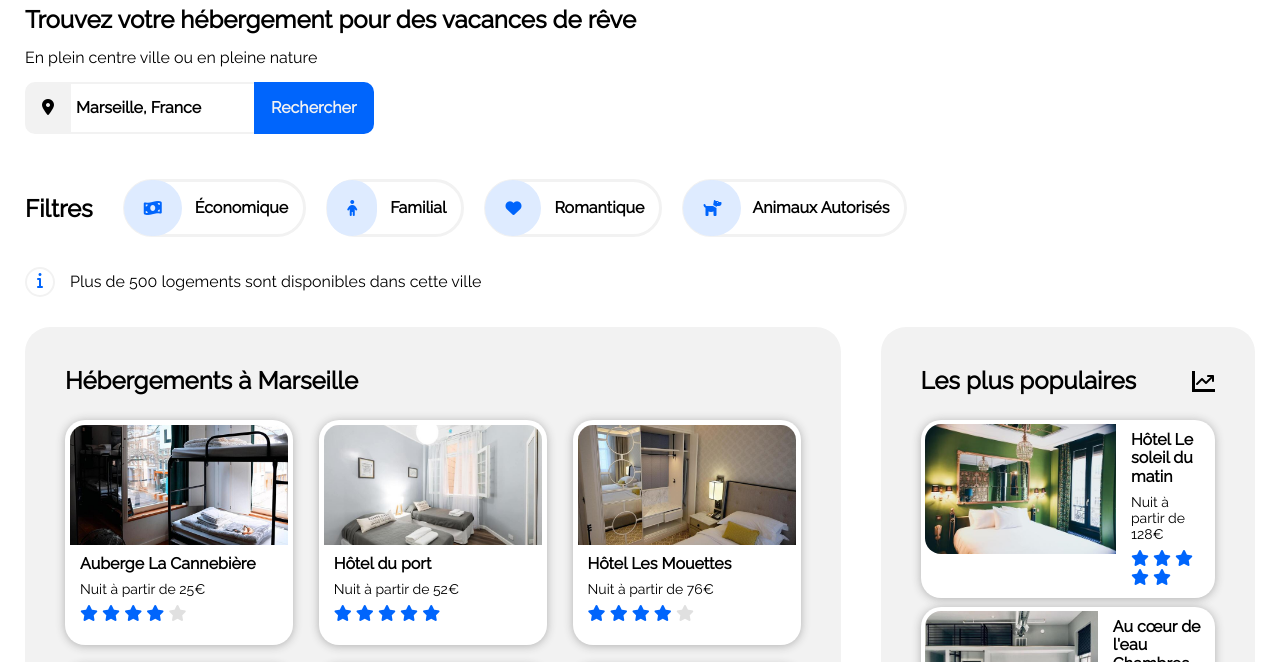
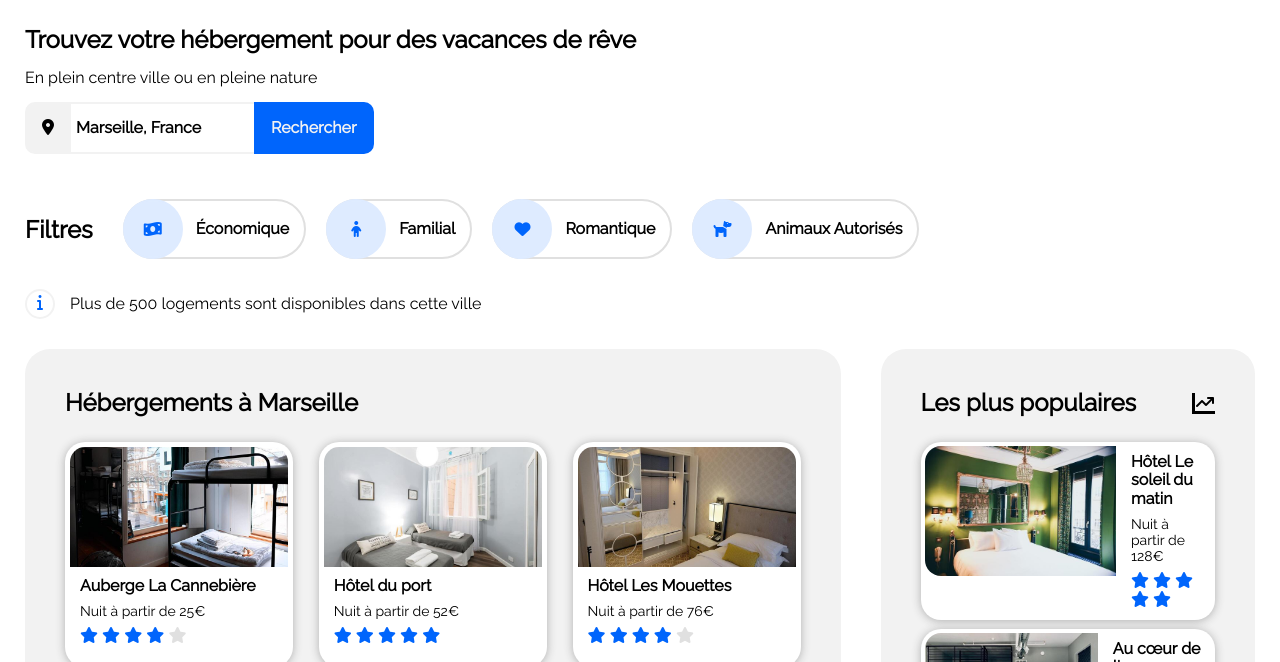
Before and after one commit to P0B0CK/OC_P02_Booki, a plain HTML site: page index.html in a window 1280 px wide. Shown: the part 76-738 px from the top of the page. Drawn offline with Linux system fonts and the light colour scheme.

Commit message:
MAJ
Réparation des Filtres et clean

```diff
--- a/css/css.css
+++ b/css/css.css
@@ -3,6 +3,50 @@
 /*          PRINCIPAL          */
 /*_____________________________*/
 /*_____________________________*/
+
+/* BUTON FILTRE */
+
+.testFiltre
+{
+    width: fit-content;
+    height: 56px;
+    display: flex;
+    flex-flow: row nowrap;
+    align-items: center;
+    border-radius: #e0e0e0 45px solid;
+    border: 2px #e0e0e0 solid;
+    border-radius: 45px;
+    margin: 10px;
+}
+
+.testFiltre:hover
+{
+    cursor: pointer;
+    color: #0065FC;
+    background: #DEEBFF;
+    border-radius: #DEEBFF 45px solid;
+    border: 2px #DEEBFF solid;
+}
+
+.testFiltreIcon
+{
+    display: flex;
+    align-items: center;
+    justify-content: space-around;
+    width: 56px;
+    height: 56px;
+    background-color: #DEEBFF;
+    color: #0065FC;
+    border-radius: 50px;
+    border: 2px #DEEBFF solid;
+    margin: -2px;
+}
+
+.testFiltreText
+{
+    font-weight: bold;
+    padding: 0 15px;
+}
 
 /*
 CHECKER BACKGROUND CODE
@@ -35,6 +79,7 @@ header, main, footer
 /*_____________________________*/
 /*_____________________________*/
 
+
 p, a
 {
     color: black;
@@ -64,6 +109,11 @@ h3
     font-size: 16px;
 }
 
+.vignetteGalerie h3
+{
+    padding: 15px 0 0 15px;
+}
+
 .marginZero
 {
     margin: 0;
@@ -80,6 +130,11 @@ h3
 }
 
 .marginBr
+{
+    margin-top: 50px;
+}
+
+.marginBrMid
 {
     margin-top: 50px;
 }
@@ -261,6 +316,51 @@ input
 /*          FILTRES            */
 /*_____________________________*/
 /*_____________________________*/
+
+/* BUTON FILTRE */
+
+.testFiltre
+{
+    width: fit-content;
+    height: 56px;
+    display: flex;
+    flex-flow: row nowrap;
+    align-items: center;
+    border-radius: #e0e0e0 45px solid;
+    border: 2px #e0e0e0 solid;
+    border-radius: 45px;
+    margin: 10px;
+}
+
+.testFiltre:hover
+{
+    cursor: pointer;
+    color: #0065FC;
+    background: #DEEBFF;
+    border-radius: #DEEBFF 45px solid;
+    border: 2px #DEEBFF solid;
+}
+
+.testFiltreIcon
+{
+    display: flex;
+    align-items: center;
+    justify-content: space-around;
+    width: 56px;
+    height: 56px;
+    background-color: #DEEBFF;
+    color: #0065FC;
+    border-radius: 50px;
+    border: 2px #DEEBFF solid;
+    margin: -2px;
+}
+
+.testFiltreText
+{
+    font-weight: bold;
+    padding: 0 15px;
+}
+/* End filtre*/
 
 .filters
 {
@@ -751,8 +851,10 @@ footer
 
     /* SECTION ACTIVITE */
 
+
     .vignetteGalerie
     {
+        width: 100%;
         height: 250px;
         margin-bottom: 20px;
     }
--- a/index.html
+++ b/index.html
@@ -21,6 +21,7 @@
 
 
         <header>
+            <span class="generale">
             <nav>
                 <img src="./images/logo/Booki.png" id="logo" alt="Logo"/>
                 <ul class="navBar">
@@ -28,13 +29,14 @@
                    <li class="navButton"><a href="#activities">Activités</a></li>
                 </ul>
             </nav>
+        </span>
         </header>
 
 
         <main>
             <section id="recherche">
                     <div class="recherche">
-                        <h2 class="marginLineMid">Trouvez votre hébergement pour des vacances de rêve</h2>
+                        <h2 class="marginLineMid marginBr">Trouvez votre hébergement pour des vacances de rêve</h2>
                         <p>En plein centre ville ou en pleine nature</p>
                     </div>
                     <form>
@@ -51,32 +53,32 @@
                                 </button>
                         </div>
                     </form>
+
                     <div class="filters">
-
                         <h2 class="paddingSpace">Filtres</h2>
                             <ul class="filtersZone">
-                                <li class="filtersButton">
-                                    <i class="fa-solid fa-money-bill-wave filtersIcons"></i>
-                                    <a href="#" alt="trier par budget" class="linkSurvol filtersLink">Économique</a>
+                                <li class="testFiltre">
+                                    <div class="testFiltreIcon"><i class="fa-solid fa-money-bill-wave"></i></div>
+                                    <div class="testFiltreText"><a href="#" alt="trier par budget">Économique</a></div>
                                 </li>
 
-                                <li class="filtersButton">
-                                    <i class="fa-solid fa-child filtersIcons"></i>
-                                    <a href="#" alt="trier par capacité" class="linkSurvol filtersLink">Familial</a>
+                                <li class="testFiltre">
+                                    <div class="testFiltreIcon"><i class="fa-solid fa-child"></i></div>
+                                    <div class="testFiltreText"><a href="#" alt="trier par budget">Familial</a></div>
                                 </li>
 
-                                <li class="filtersButton">
-                                    <i class="fa-solid fa-heart filtersIcons"></i>
-                                    <a href="#" alt="trier pour les couples" class="linkSurvol filtersLink">Romantique</a>
+                                <li class="testFiltre">
+                                    <div class="testFiltreIcon"><i class="fa-solid fa-heart"></i></div>
+                                    <div class="testFiltreText"><a href="#" alt="trier par budget">Romantique</a></div>
                                 </li>
 
-                                <li class="filtersButton">
-                                    <div class="boxIcon"><i class="fa-solid fa-dog filtersIcons"></i></div>
-                                    <a href="#" alt="trier selon acceptation d'animaux de compagnies" class="linkSurvol filtersLink">Animaux Autorisés</a>
+                                <li class="testFiltre">
+                                    <div class="testFiltreIcon"><i class="fa-solid fa-dog"></i></div>
+                                    <div class="testFiltreText"><a href="#" alt="trier par budget">Animaux Autorisés</a></div>
                                 </li>
                             </ul>
+                    </div>
 
-                    </div>
                     <div class="infobulle">
                         <div class="infobulleIcon"><i class="fa-solid fa-info BlueInfobulle buttonInfoBulle"></i></div>
                         <p class="marginZero">Plus de 500 logements sont disponibles dans cette ville</p>
@@ -282,6 +284,15 @@
                     </div>
                 </div>
             </section>
+            <section>
+                <ul>
+                    <li class="testFiltre">
+                        <div class="testFiltreIcon"><i class="fa-solid fa-money-bill-wave"></i></div>
+                        <div class="testFiltreText"><a href="#" alt="trier par budget" class="">Économique</a></div>
+                    </li>
+                </ul>
+
+            </section>
        </main>
 
         <footer>
```
